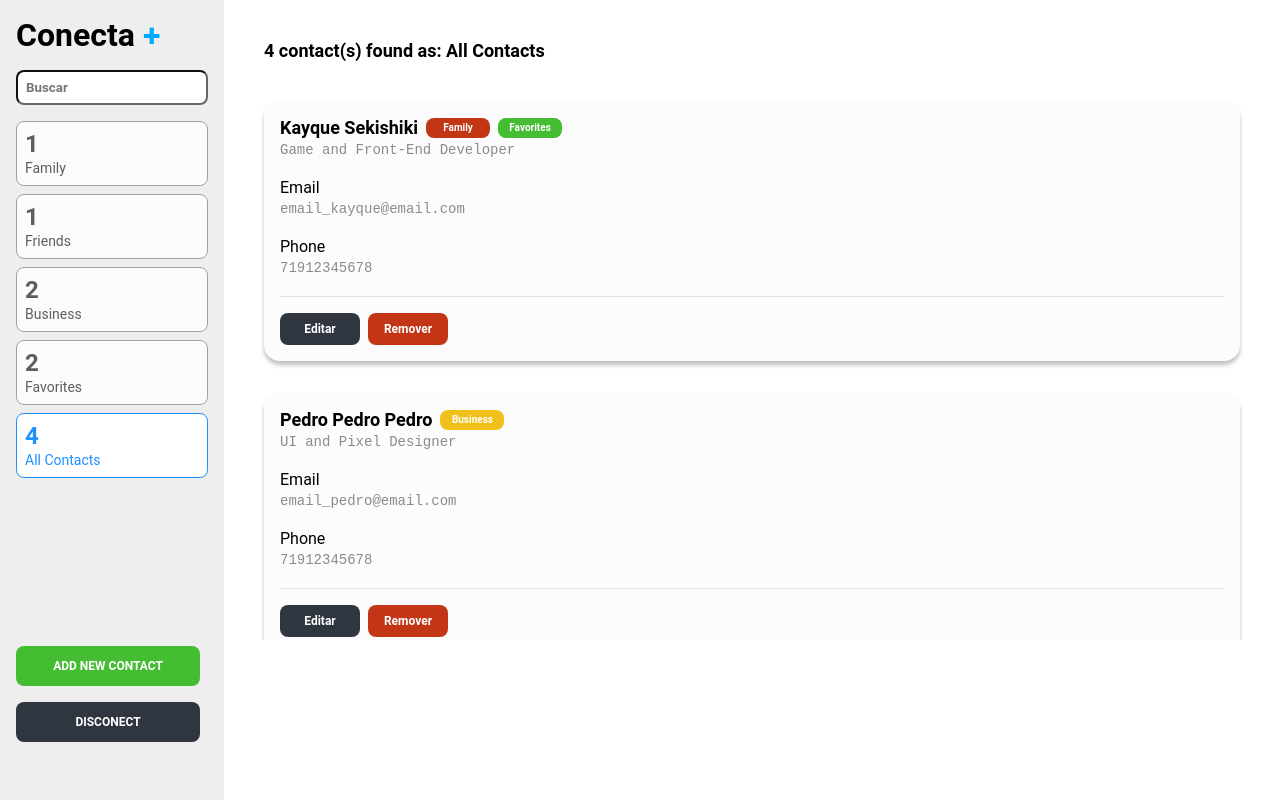
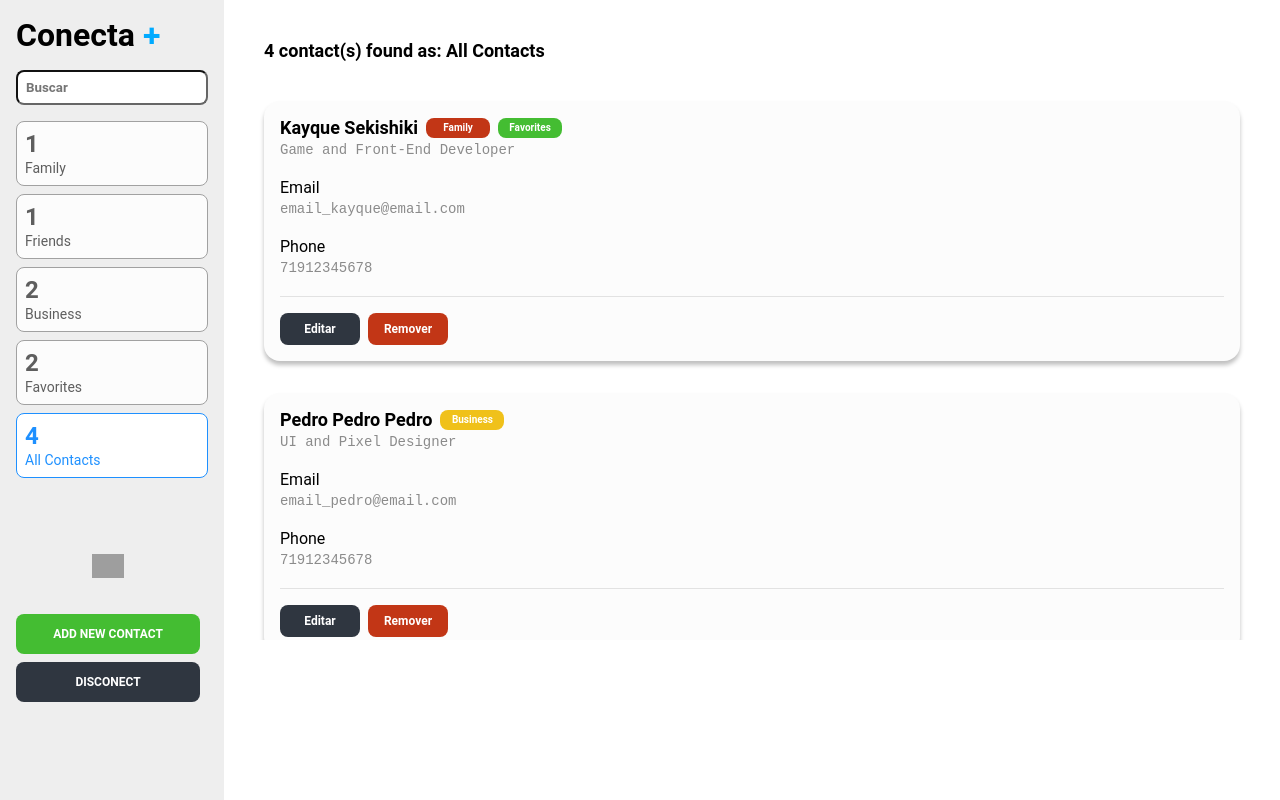
Before and after one commit to KayqueSekishiki/conecta-plus, a React (Create React App) app: page / in a window 1280 px wide. Built offline with nearby package versions, Linux system fonts and the light colour scheme; grey boxes are pictures that could not be loaded.

Commit message:
feat: Pagina Inicial

```diff
--- a/src/containers/LeftAside/index.tsx
+++ b/src/containers/LeftAside/index.tsx
@@ -4,7 +4,7 @@ import FilterCard from '../../components/FilterCard'
 import { RootReducer } from '../../store'
 
 import * as S from './styles'
-import { Button, Field, SaveButton } from '../../styles'
+import { Button, Field, SaveButton, Title } from '../../styles'
 import * as enums from '../../utils/enums/Contact'
 import { changeLetterSearch } from '../../store/reducers/filter'
 
@@ -17,6 +17,13 @@ const LeftAside = ({ showFilter }: Props) => {
   const navigate = useNavigate()
 
   const { letterSearch } = useSelector((state: RootReducer) => state.filter)
+
+  const user = localStorage.getItem('user')
+
+  const handleLogout = () => {
+    localStorage.removeItem('user')
+    navigate('/')
+  }
 
   return (
     <S.Aside>
@@ -53,8 +60,17 @@ const LeftAside = ({ showFilter }: Props) => {
                 criterion="favorites"
                 cation="Favorites"
               />
+              <FilterCard criterion="all" cation="All Contacts" />
+            </S.Filters>
+            <S.Filters>
+              <S.UserContainer>
+                <S.Icon
+                  src="https://www.svgrepo.com/show/327465/person-circle.svg"
+                  alt="User Icon"
+                />
+                <Title>{user}</Title>
+              </S.UserContainer>
 
-              <FilterCard criterion="all" cation="All Contacts" />
               <SaveButton onClick={() => navigate('/register')}>
                 ADD NEW CONTACT
               </SaveButton>
@@ -64,8 +80,7 @@ const LeftAside = ({ showFilter }: Props) => {
         ) : (
           <Button
             onClick={() => {
-              localStorage.removeItem('user')
-              navigate('/')
+              handleLogout()
             }}
           >
             Return to your contacts list
--- a/src/containers/LeftAside/styles.ts
+++ b/src/containers/LeftAside/styles.ts
@@ -23,8 +23,18 @@ export const Filters = styled.div`
   margin-top: 16px;
 
   Button {
-    margin-top: 160px;
-    margin-bottom: -152px;
     height: 40px;
   }
 `
+
+export const UserContainer = styled.div`
+  display: flex;
+  align-items: center;
+  justify-content: center;
+  gap: 8px;
+  margin-top: 32px;
+`
+
+export const Icon = styled.img`
+  width: 32px;
+`
```
